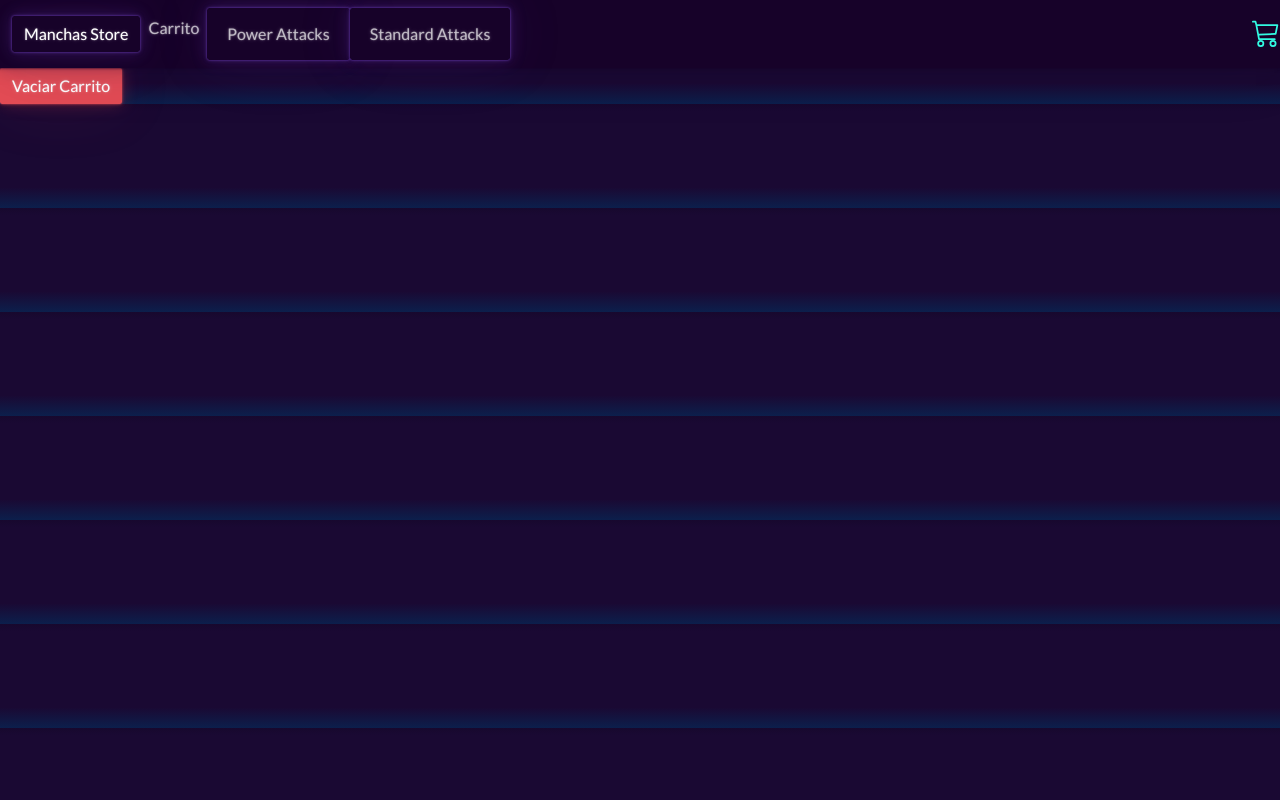
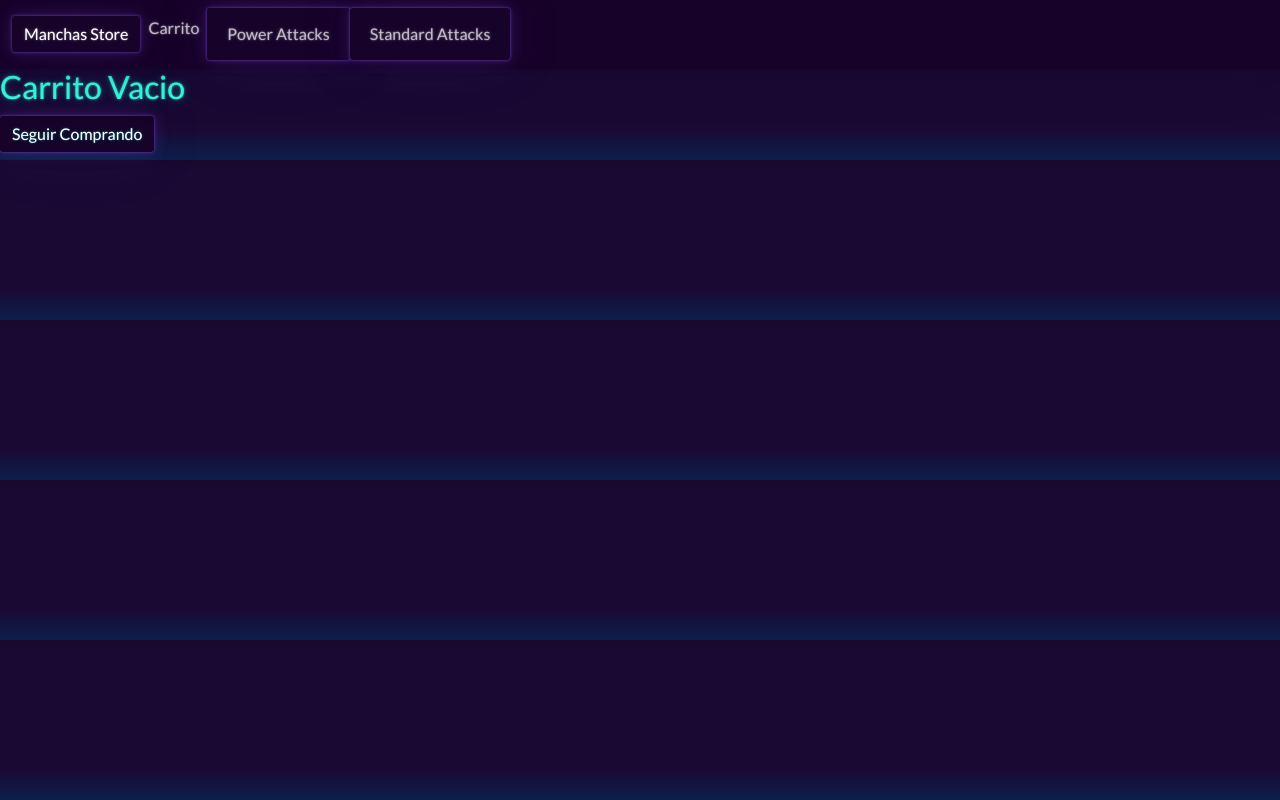
Before and after one commit to ffloresbalaguer/proyectoReact, a React (Create React App) app in the folder my-app/: page /cart in a window 1280 px wide. Built offline with nearby package versions, Linux system fonts and the light colour scheme.

Commit message:
CartView 1.0

```diff
--- a/my-app/src/components/CartView/CartView.jsx
+++ b/my-app/src/components/CartView/CartView.jsx
@@ -1,4 +1,5 @@
 import React, {useContext} from 'react';
+import {Link} from 'react-router-dom';
 
 import { MiContexto } from '../Context/CartContext';
 
@@ -6,13 +7,17 @@ import { MiContexto } from '../Context/CartContext';
 
 
 const CartView = () => {
-    const {cart, deleteItem, vaciarCarrito}=useContext(MiContexto);
+    const {cart, deleteItem, vaciarCarrito, precioTotal}=useContext(MiContexto);
 
     console.log(cart)
 
 
 
     return (
+
+        cart.length > 0 ?
+
+
         <div>
             {cart.map((data1) =>
                 <div key={data1.id}>
@@ -23,8 +28,23 @@ const CartView = () => {
                 </div>
             )}
 
+
+            <div>
+                <h4>Precio Total: ${precioTotal()} </h4>
+            </div>
+
             <button className="btn btn-danger" onClick={() => vaciarCarrito()}>Vaciar Carrito</button>
 
+        </div>
+
+
+        :
+
+
+
+        <div>
+            <h2>Carrito Vacio</h2>
+            <h3><button className='btn btn-dark'><Link className='nav-link' to='/'>Seguir Comprando</Link></button></h3>
         </div>
     );
 }
--- a/my-app/src/components/Context/CartContext.jsx
+++ b/my-app/src/components/Context/CartContext.jsx
@@ -39,8 +39,16 @@ const CartContext = ({children}) => {
         setCart(filter);
     };
 
+    const precioTotal = () => {
+        let total = 0;
+        cart.forEach((element)=>{
+            total = total + (element.cantidad * element.precio)
+        })
+        return total;
+    }
 
-    return <MiContexto.Provider value={{deleteItem, addItem, vaciarCarrito, cart}}>{children}</MiContexto.Provider>;
+
+    return <MiContexto.Provider value={{deleteItem, addItem, vaciarCarrito, precioTotal, cart}}>{children}</MiContexto.Provider>;
 
 }
 
--- a/my-app/src/components/Navbar/Navbar.jsx
+++ b/my-app/src/components/Navbar/Navbar.jsx
@@ -1,8 +1,10 @@
-import React from 'react';
+import React, {useContext} from 'react';
 import CartWidget from '../CartWidget/CartWidget';
 import {Link} from 'react-router-dom';
+import { MiContexto } from '../Context/CartContext';
 
 const Navbar = () => {
+  const {cart}=useContext(MiContexto);
     return (
       <div>
       <nav className="navbar navbar-expand-lg navbar-dark bg-dark">
@@ -26,8 +28,13 @@ const Navbar = () => {
           </div>
         </div>
         <div className = 'h3'>
-                <Link to="/cart"><CartWidget /></Link>
-              </div>
+          {cart.length > 0 ?
+          <Link to="/cart"><CartWidget /></Link>
+          :
+          ""
+          }
+
+        </div>
       </nav>
     </div>
     );
```
